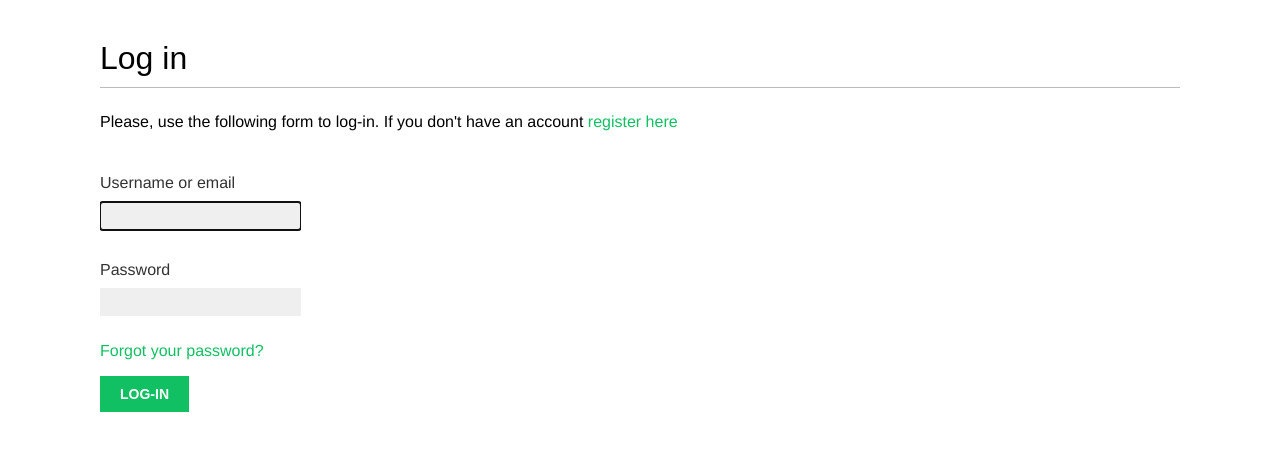
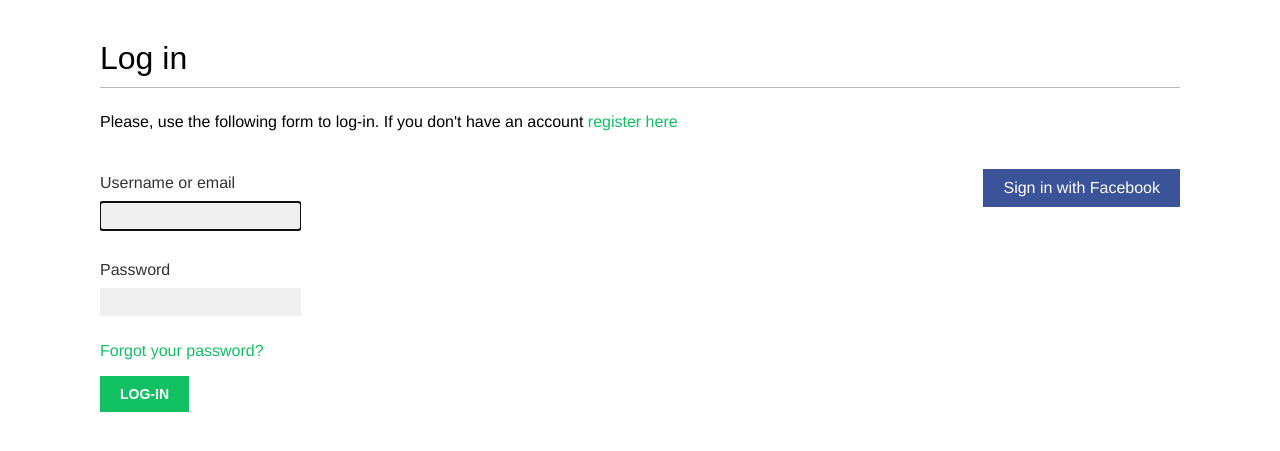
Before and after one commit to absent1706/django-demo-social, a Django app: page /account/login/ in a window 1280 px wide. Shown: the part 47-498 px from the top of the page. Run offline with Django 3.2, Linux system fonts and the light colour scheme; some web fonts are replaced.

Commit message:
+ facebook auth

```diff
--- a/account/templates/registration/login.html
+++ b/account/templates/registration/login.html
@@ -33,4 +33,11 @@ account <a href="{% url "register" %}">register here</a></p>
         <p><input type="submit" value="Log-in"></p>
     </form>
 </div>
+<div class="social">
+    <ul>
+        <li class="facebook">
+            <a href="{% url "social:begin" "facebook" %}">Sign in with Facebook</a>
+        </li>
+    </ul>
+</div>
 {% endblock %}
--- a/bookmarks/urls.py
+++ b/bookmarks/urls.py
@@ -22,6 +22,8 @@ from django.conf.urls.static import static
 urlpatterns = [
     url(r'^admin/', include(admin.site.urls)),
     url(r'^account/', include('account.urls')),
+    url('social-auth/',
+        include('social.apps.django_app.urls', namespace='social')),
 ]
 
 if settings.DEBUG:
--- a/req.txt
+++ b/req.txt
@@ -2,3 +2,4 @@ Django==1.8.6
 django-bootstrap-form==3.2
 wheel==0.24.0
 Pillow==2.9.0
+python-social-auth==0.2.12
```
Also changed, not shown: bookmarks/settings.py (+7 -2 lines), db.sqlite3.
